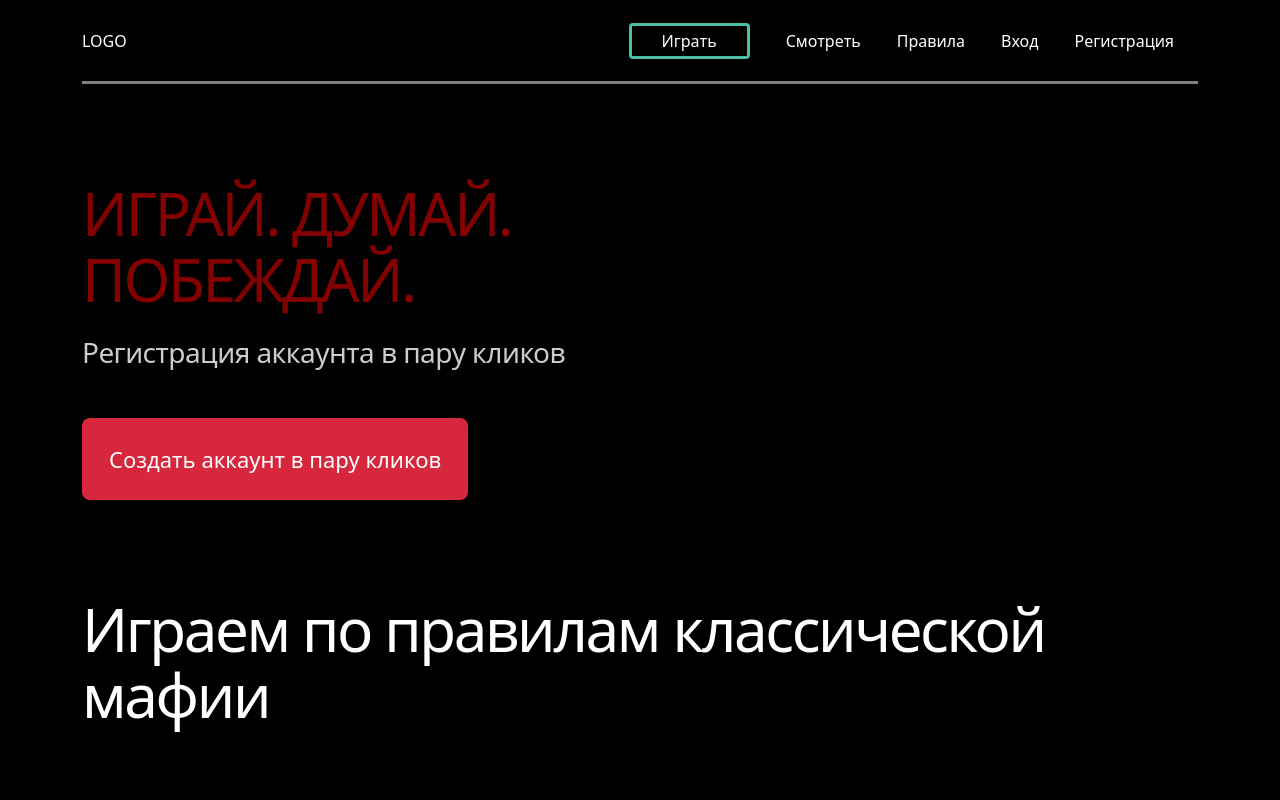
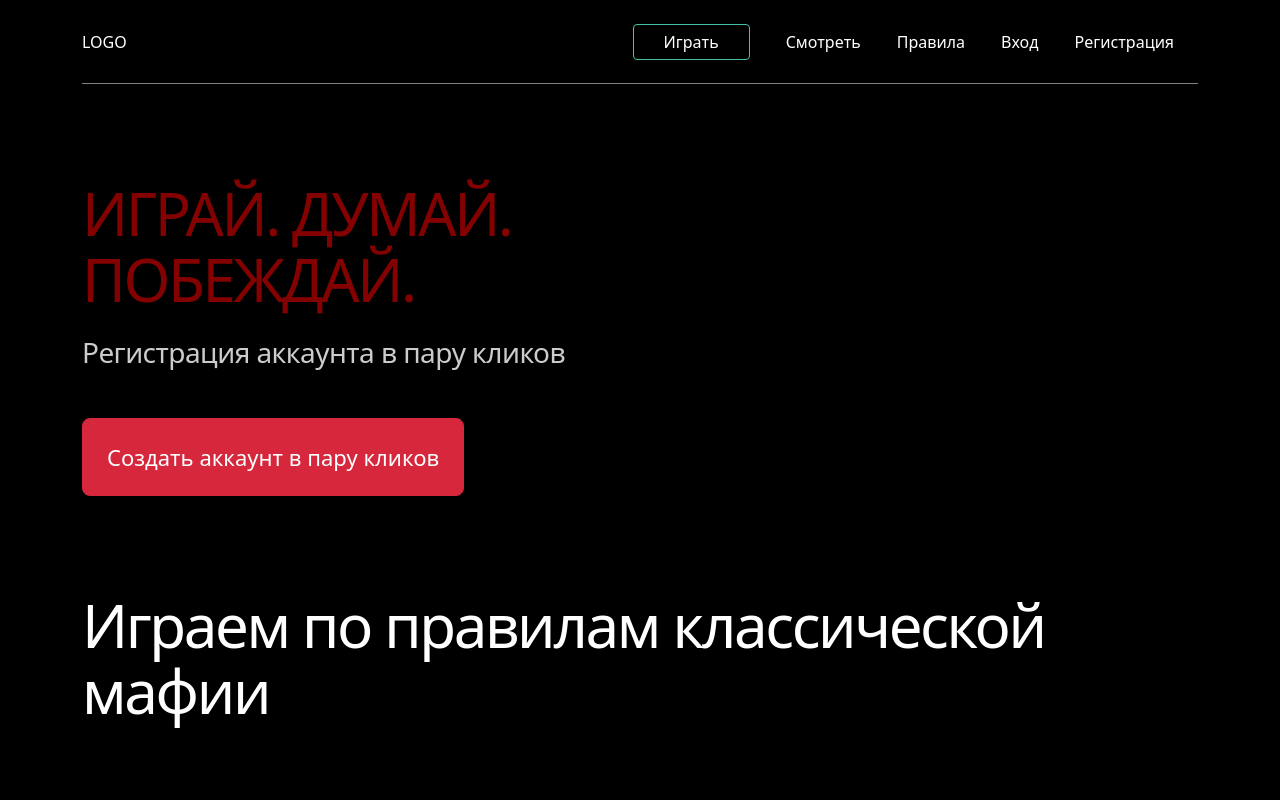
Before and after one commit to cramafia/cramafia-front, a Next.js app: page / in a window 1280 px wide. Shown: the top 800 px of the page. Built offline with nearby package versions, Linux system fonts and the light colour scheme.

Commit message:
fix styles

```diff
--- a/package.json
+++ b/package.json
@@ -12,7 +12,6 @@
   },
   "dependencies": {
     "@types/react-bootstrap": "^0.32.29",
-    "@types/styled-components": "^5.1.24",
     "bootstrap": "5.1.3",
     "next": "12.1.0",
     "react": "17.0.2",
@@ -24,6 +23,7 @@
     "@svgr/webpack": "^6.2.1",
     "@types/node": "17.0.21",
     "@types/react": "17.0.39",
+    "@types/styled-components": "^5.1.24",
     "eslint": "8.10.0",
     "eslint-config-next": "12.1.0",
     "husky": "^7.0.4",
--- a/src/components/Header/Header.styles.ts
+++ b/src/components/Header/Header.styles.ts
@@ -11,7 +11,7 @@ export const HeaderContainer = styled.div`
   justify-content: space-between;
   height: 84px;
   align-items: center;
-  border-bottom: solid rgba(255, 255, 255, 0.5);
+  border-bottom: 1px solid rgba(255, 255, 255, 0.5);
 `
 
 export const Navbar = styled(Nav)`
@@ -26,7 +26,7 @@ export const NavItem = styled(Button)`
     background: inherit;
     border: none;
     border-radius: 0;
-    border-bottom: solid ${getColor(Color.WHITE)};
+    border-bottom: 1px solid ${getColor(Color.WHITE)};
   }
   a {
     ${getTypography(Typography.NAVIGATION)}
@@ -37,9 +37,9 @@ export const NavItem = styled(Button)`
 export const Play = styled(NavItem)`
   padding: 0 30px;
   margin-right: ${getUnitAsPixels(3)};
-  border: solid ${getColor(Color.GREEN_100)};
+  border: 1px solid ${getColor(Color.GREEN_100)};
   :hover {
-    border: solid ${getColor(Color.GREEN_100)};
+    border: 1px solid ${getColor(Color.GREEN_100)};
     background: ${getColor(Color.GREEN_100)};
     border-radius: ${getUnitAsPixels(0.5)};
   }
--- a/src/components/Main/Main.styles.ts
+++ b/src/components/Main/Main.styles.ts
@@ -41,12 +41,12 @@ export const Action = styled(Button)`
   ${getTypography(Typography.BODY_REGULAR)}
   display: flex;
   align-self: ${({ align }: PositionProps) => align || 'flex-start'};
-  border: solid ${getColor(Color.RED_100)};
+  border: 1px solid ${getColor(Color.RED_100)};
   border-radius: ${getUnitAsPixels()};
   background: ${getColor(Color.RED_100)};
   padding: ${getUnitAsPixels(3)} ${getUnitAsPixels(3)};
   :hover {
-    border: solid ${getColor(Color.RED_100)};
+    border: 1px solid ${getColor(Color.RED_100)};
     background: inherit;
     color: ${getColor(Color.RED_100)};
   }
```
Also changed, not shown: 2 other files (tests, documents, lock files or other folders).
